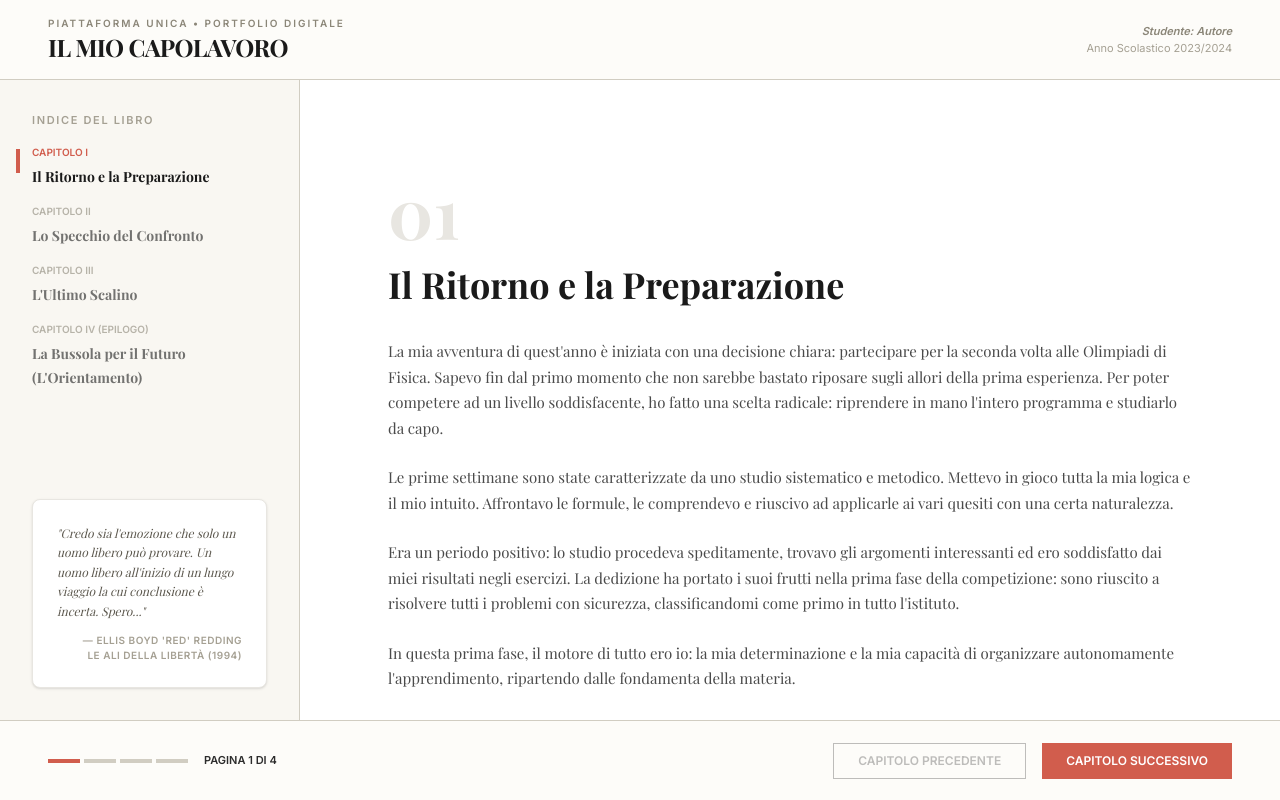
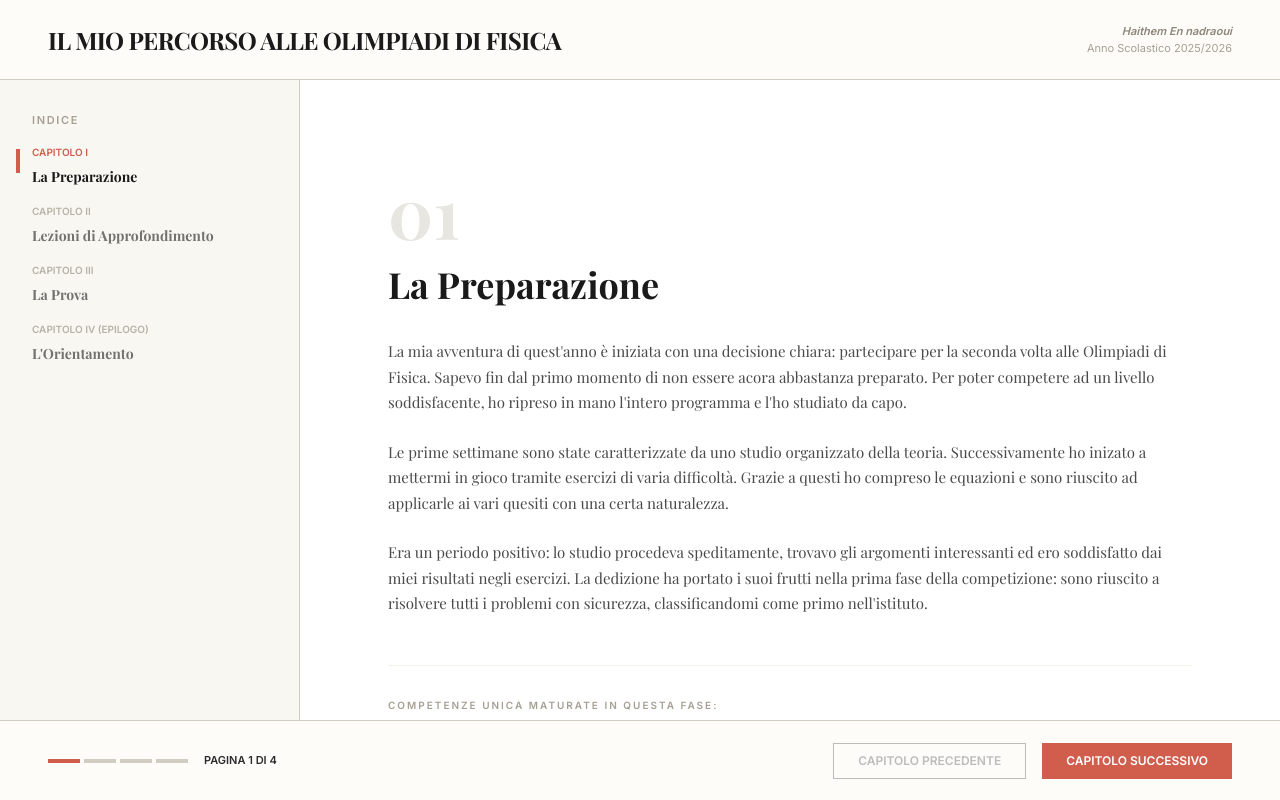
Before and after one commit to Haithem-Enna/PERCORSO-OLIFIS, a React (Vite) app: page / in a window 1280 px wide. Built offline with nearby package versions, Linux system fonts and the light colour scheme; the HTML template or start-up script is replaced by a standard one; a web font is replaced by a local one.

Commit message:
Descrizione della modifica (es: Aggiornato testo home)

```diff
--- a/src/App.jsx
+++ b/src/App.jsx
@@ -25,12 +25,11 @@ export default function App() {
       {/* Header: Institutional Context */}
       <header className="w-full shrink-0 h-20 border-b border-[#D1CDC2] px-6 lg:px-12 flex items-center justify-between bg-[#FDFCF9]">
         <div className="flex flex-col">
-          <span className="text-[10px] uppercase tracking-[0.2em] font-sans font-bold text-[#8B8678]">Piattaforma Unica • Portfolio Digitale</span>
-          <h1 className="text-xl lg:text-2xl font-black tracking-tight text-[#1A1A1A] font-serif uppercase">IL MIO CAPOLAVORO</h1>
+          <h1 className="text-xl lg:text-2xl font-black tracking-tight text-[#1A1A1A] font-serif uppercase">IL MIO PERCORSO ALLE OLIMPIADI DI FISICA</h1>
         </div>
         <div className="text-right hidden sm:block">
-          <span className="text-[11px] font-sans font-semibold text-[#8B8678] block italic">Studente: Autore</span>
-          <span className="text-[11px] font-sans text-[#A5A093] block">Anno Scolastico 2023/2024</span>
+          <span className="text-[11px] font-sans font-semibold text-[#8B8678] block italic">Haithem En nadraoui</span>
+          <span className="text-[11px] font-sans text-[#A5A093] block">Anno Scolastico 2025/2026</span>
         </div>
       </header>
 
@@ -38,7 +37,7 @@ export default function App() {
         {/* Sidebar Navigation: The Table of Contents */}
         <aside className="w-full md:w-[300px] border-b md:border-b-0 md:border-r border-[#D1CDC2] p-8 flex flex-col justify-between bg-[#F9F7F2] shrink-0 overflow-y-auto">
           <div className="space-y-6 flex-1">
-            <h3 className="text-[11px] uppercase tracking-[0.15em] font-sans font-bold text-[#A5A093] mb-4">Indice del Libro</h3>
+            <h3 className="text-[11px] uppercase tracking-[0.15em] font-sans font-bold text-[#A5A093] mb-4">Indice</h3>
             <div className="space-y-4">
               {capitoli.map((cap, index) => (
                 <div
@@ -58,11 +57,6 @@ export default function App() {
                 </div>
               ))}
             </div>
-          </div>
-
-          <div className="hidden md:block p-6 bg-white border border-[#E8E6E1] rounded-lg shadow-sm mt-8">
-            <p className="text-[12px] italic leading-relaxed text-[#5C584E]">"Credo sia l'emozione che solo un uomo libero può provare. Un uomo libero all'inizio di un lungo viaggio la cui conclusione è incerta. Spero..."</p>
-            <p className="mt-3 text-[10px] font-sans font-bold text-[#A5A093] text-right uppercase tracking-wider">— Ellis Boyd 'Red' Redding<br/>Le ali della libertà (1994)</p>
           </div>
         </aside>
 
@@ -142,7 +136,7 @@ export default function App() {
              disabled={currentPageIndex === capitoli.length - 1}
              className="px-4 md:px-6 py-2 bg-[#D15D4D] text-white text-[10px] md:text-[12px] font-sans font-bold hover:bg-[#B04C3E] transition-colors uppercase disabled:opacity-50 cursor-pointer"
           >
-             {currentPageIndex === capitoli.length - 1 ? 'Pubblica su Unica' : 'Capitolo Successivo'}
+             Capitolo Successivo
           </button>
         </div>
       </footer>
--- a/src/data.jsx
+++ b/src/data.jsx
@@ -1,86 +1,77 @@
 export const capitoli = [
   {
     id: 1,
-    title: "Capitolo 1: Il Ritorno e la Preparazione",
+    title: "Capitolo 1: La Preparazione",
     date: "Ottobre - Dicembre",
     content: [
-      "La mia avventura di quest'anno è iniziata con una decisione chiara: partecipare per la seconda volta alle Olimpiadi di Fisica. Sapevo fin dal primo momento che non sarebbe bastato riposare sugli allori della prima esperienza. Per poter competere ad un livello soddisfacente, ho fatto una scelta radicale: riprendere in mano l'intero programma e studiarlo da capo.",
-      "Le prime settimane sono state caratterizzate da uno studio sistematico e metodico. Mettevo in gioco tutta la mia logica e il mio intuito. Affrontavo le formule, le comprendevo e riuscivo ad applicarle ai vari quesiti con una certa naturalezza.",
-      "Era un periodo positivo: lo studio procedeva speditamente, trovavo gli argomenti interessanti ed ero soddisfatto dai miei risultati negli esercizi. La dedizione ha portato i suoi frutti nella prima fase della competizione: sono riuscito a risolvere tutti i problemi con sicurezza, classificandomi come primo in tutto l'istituto.",
-      "In questa prima fase, il motore di tutto ero io: la mia determinazione e la mia capacità di organizzare autonomamente l'apprendimento, ripartendo dalle fondamenta della materia."
-    ],
+      "La mia avventura di quest'anno è iniziata con una decisione chiara: partecipare per la seconda volta alle Olimpiadi di Fisica. Sapevo fin dal primo momento di non essere acora abbastanza preparato. Per poter competere ad un livello soddisfacente, ho ripreso in mano l'intero programma e l'ho studiato da capo.",
+      "Le prime settimane sono state caratterizzate da uno studio organizzato della teoria. Successivamente ho inizato a mettermi in gioco tramite esercizi di varia difficoltà. Grazie a questi ho compreso le equazioni e sono riuscito ad applicarle ai vari quesiti con una certa naturalezza.",
+      "Era un periodo positivo: lo studio procedeva speditamente, trovavo gli argomenti interessanti ed ero soddisfatto dai miei risultati negli esercizi. La dedizione ha portato i suoi frutti nella prima fase della competizione: sono riuscito a risolvere tutti i problemi con sicurezza, classificandomi come primo nell'istituto."
+      ],
     comptenencesIntro: "In questa fase iniziale di studio autonomo e meticoloso, ho consolidato e messo in pratica in particolare due competenze chiave:",
     competences: [
       {
         name: "Competenza matematica e in scienze, tecnologie e ingegneria",
-        description: "Ho applicato modelli fisici e astrazioni matematiche per risolveri i quesiti teorici e pratici della prima fase. Il mio focus era interamente basato sull'utilizzo della logica deduttiva per decifrare l'ambiente fenomenologico della fisica e calcolare risultati rigorosi."
+        description: "Ho applicato modelli fisici e astrazioni matematiche per risolvere quesiti teorici e pratici della prima fase."
       },
       {
         name: "Competenza personale, sociale e capacità di imparare a imparare",
-        description: "Aver scelto di riprendere in mano l'intero programma da zero ha richiesto una notevole capacità di autogestione (imparare a imparare). Ho saputo pianificare lo studio, valutare oggettivamente le mie lacune, e perseverare nel lavoro in maniera del tutto autonoma e proattiva."
+        description: "Aver scelto di riprendere in mano l'intero programma da zero ha richiesto una notevole capacità di autogestione (imparare a imparare). Ho saputo pianificare lo studio e valutare le mie lacune."
       }
     ]
   },
   {
     id: 2,
-    title: "Capitolo 2: Lo Specchio del Confronto",
+    title: "Capitolo 2: Lezioni di Approfondimento",
     date: "Gennaio - Febbraio",
     content: [
       "Dopo aver brillato nella prima fase, è arrivato il momento della preparazione per la seconda prova. Sono state organizzate delle lezioni di approfondimento a cui ho partecipato assieme ad altri ragazzi. Ed è proprio in queste aule che è avvenuto il momento per me più significativo dell’intero percorso.",
-      "Parlando e confrontandomi con gli altri studenti, mi sono trovato di fronte a persone che vivevano la fisica in modo molto diverso dal mio. Erano dei veri appassionati. Trattavano ogni argomento non come un ostacolo intellettuale da risolvere, ma come un interesse profondo, totalizzante, coltivato fin da quando erano bambini.",
-      "Guardandoli negli occhi mentre parlavano di relatività e termodinamica nel tempo libero, ho avuto la mia prima vera intuizione sul mio futuro: noi eravamo profondamente diversi. Ho realizzato che io possedevo un eccellente 'problem-solving' e mi piaceva la soddisfazione logica del trovare la soluzione a un enigma, ma a differenza loro, non avevo il fuoco sacro, non avevo quell'ossessione per la pura materia.",
-      "Mentre loro si dedicavano alla fisica in modo accanito, quasi esclusivo, io mi rendevo conto di avere molte altre priorità e interessi. L'eccellenza in un campo come la fisica teorica richiedeva una fiamma che loro avevano e io no."
+      "Parlando e confrontandomi con gli altri studenti, mi sono trovato di fronte a persone che vivevano la fisica in modo molto diverso dal mio. Erano dei veri appassionati. Trattavano ogni argomento non come un ostacolo da risolvere, ma come un interesse profondo, coltivato fin da quando erano bambini.",
+      "Guardandoli negli occhi mentre parlavano di relatività e termodinamica nel tempo libero, ho avuto la mia prima vera intuizione sul mio futuro: noi eravamo profondamente diversi. Ho realizzato che io possedevo un eccellente 'problem-solving' e mi traevo soddisfazione nel trovare la soluzione a un enigma, ma a differenza loro, non avevo quell'ossessione per la pura materia.",
+      "Mentre loro si dedicavano alla fisica in modo accanito, quasi esclusivo, io mi rendevo conto di avere molte altre priorità e interessi. Ed è così che iniziai ad allontanarmi da questa scienza."
     ],
     comptenencesIntro: "Questa presa di consapevolezza nasce da un sano e costruttivo confronto interpersonale, che ha portato a sviluppare:",
     competences: [
       {
         name: "Competenza in materia di consapevolezza ed espressione culturali",
-        description: "Il confronto con i coetanei mi ha permesso di esplorare e riconoscere l\"habitus\" della vera e pura vocazione scientifica come forma di espressione culturale. Ho riflettuto su cosa significhi avere una passione innata e totalizzante a confronto con l'applicazione metodica delle conoscenze."
+        description: "Il confronto con i coetanei mi ha permesso capire che nella mia vita vorrei avere poco a che fare con la fisica e di cercare nuove discipline che mi possano affascianare."
       },
-      {
-        name: "Competenza personale, sociale e capacità di imparare a imparare",
-        description: "Questa è stata forse la fase più profonda a livello umano: l'attitudine all'introspezione. Sono riuscito, socializzando e confrontandomi con menti diverse dalla mia, a mappare i miei stessi sentimenti, comprendendo i miei limiti motivazionali senza sentirmi inferiore, ma diversamente equipaggiato."
-      }
     ]
   },
   {
     id: 3,
-    title: "Capitolo 3: L'Ultimo Scalino",
+    title: "Capitolo 3: La Prova",
     date: "Febbraio - Marzo",
     content: [
-      "Arriva, inesorabile, il giorno della seconda prova. Nonostante la consapevolezza acquisita sul mio diverso rapporto con la fisica, durante il periodo intercorso mi ero comunque allenato parecchio.",
-      "E i risultati dell'allenamento si sono visti. Di fronte al foglio bianco ho notato un mio enorme miglioramento personale: sono riuscito ad affrontare, almeno in gran parte, molti dei problemi proposti che solo l'anno prima mi sarebbero sembrati arabo.",
-      "Tuttavia, l'esito finale non è stato quello del passaggio alla fase successiva. I motivi di questo stop sono stati due: da un lato, l'obiettiva e innegabile presenza sul campo di menti eccelse, studenti ampiamente migliori di me che avevano coltivato la materia con quella passione accanita che avevo percepito prima; dall'altro lato, ho incontrato in sede di correzione professori con parametri estremamente stringenti, che esigevano un livello di precisione formale tipico degli addetti ai lavori.",
-      "In questo frangente ho percepito non il sapore amaro dell'ingiustizia, ma il gusto reale del limite oggettivo. Non sono passato, è vero. Ma ho scritto fino in fondo le mie soluzioni."
+      "Arriva, inesorabile, il giorno della seconda prova. Nonostante la consapevolezza acquisita sul mio diverso rapporto con la fisica, prima della prova, mi ero comunque allenato parecchio.",
+      "E i risultati dell'allenamento si sono visti. Di fronte al foglio bianco ho notato un mio enorme miglioramento personale: sono riuscito ad affrontare, almeno in gran parte, i problemi proposti che solo l'anno prima mi sarebbero sembrati impossibili.",
+      "Tuttavia, l'esito finale non è stato quello del passaggio alla fase successiva. I motivi di questo stop sono stati due: da un lato, l'obiettiva e innegabile presenza sul campo di menti molto più interessate alla materia, studenti ampiamente migliori di me grazie alla loro grande passione; dall'altro lato, ho incontrato in sede di correzione professori con parametri estremamente stringenti.",
     ],
     comptenencesIntro: "In questa fase di testing agonistico puro, e di successiva elaborazione di una valutazione rigorosa, ho allenato:",
     competences: [
       {
-        name: "Competenza alfabetica funzionale",
-        description: "La decodifica dei testi dei problemi della seconda prova olimpica è complessa, e mi ha richiesto enormi doti di alfabetizzazione funzionale: capire le esatte implicazioni dei vocaboli tecnici e produrre risposte argomentative scritte per spiegare matematicamente e a parole i concetti fisici dei miei procedimenti."
-      },
-      {
         name: "Competenza matematica e in scienze, tecnologie e ingegneria",
-        description: "Ancora una volta, sul campo di prova, ho dovuto mettere in atto ragionamenti scientifico-matematici ad altissima pressione, applicando formule logiche per destrutturare ostacoli reali e complessi."
+        description: "Ancora una volta, sul campo di prova, ho dovuto applicare equazioni matematiche e fisiche per destrutturare ostacoli reali e complessi."
       }
     ]
   },
   {
     id: 4,
-    title: "Epilogo: La Bussola per il Futuro (L'Orientamento)",
+    title: "Epilogo: L'Orientamento",
     date: "Il Presente",
     content: [
       "Paradossalmente, considero il non aver superato la seconda fase come uno dei miei più grandi successi in assoluto nel mio percorso scolastico. Spesso si insegna a considerare lo stop di un esame come una sconfitta da dimenticare. Per me è stato il semaforo necessario per capire chiaramente la direzione della mia vita.",
-      "Mi è servito sedermi tra ragazzi straordinari per rendermi conto che, nel mio profondo, l'amore incrollabile per la fisica teorica e l'accademia non era la mia strada.",
-      "Ho isolato il nocciolo delle mie competenze: cos'è che mi rendeva comunque il primo nel mio istituto? Il mio 'problem-solving'. La mia logica. La mia versatilità nell'attaccare un enigma e destrutturarlo. Questa presa di coscienza sta dettando le basi incontrovertibili per la mia scelta universitaria e lavorativa futura.",
-      "Ho deciso di orientarmi verso percorsi accademici in cui la logica, la capacità di analisi e il problem-solving siano impiegati come potenti strumenti applicativi rispetto a contesti più ampi, poliedrici, e in linea con le mie diverse priorità. Penso ai campi dell'economia, dell'Informatica o dell'Ingegneria Gestionale: settori nei quali non mi sarà richiesta la devozione esclusiva del fisico puro, ma l'agilità mentale di chi sa 'aggiustare', creare sistemi e connettere puntini. Non ho conquistato una medaglia finale nella fisica, ma ho vinto una cosa molto più preziosa: una solida e irremovibile lucidità su chi sono e su dove sto andando."
+      "Mi è servito sedermi tra ragazzi straordinari per rendermi conto che, nel mio profondo, la fisica teorica non era la mia strada.",
+      "Ho omunque provato a capire cosa mi aveva portato fino a quel punto senza avere l'interesse necessario: il mio 'problem-solving'. La mia logica. La mia versatilità nell'attaccare un enigma e destrutturarlo. Grazie a questa presa di coscienza riesco a vedere il mio futuro sempre in modo più nitido.",
+      "Ho deciso di orientarmi verso percorsi universitari in cui la logica, la capacità di analisi e il problem-solving molto importanti. Grazie a questa esperienza sono riuscito a confermare la mia scelta nell'ambito dell'informatica: settore nel quale mi sarà richiesta l'agilità mentale di chi sa 'aggiustare', creare sistemi e connettere puntini. Non ho conquistato una medaglia finale nella fisica, ma ho vinto una cosa molto più preziosa: una solida coscienza su chi sono e dove voglio andare."
     ],
-    comptenencesIntro: "L'esito di questo percorso si racchiude e si sintetizza in una specifica e preziosa competenza finale:",
+    comptenencesIntro: "",
     competences: [
+
       {
-        name: "Competenza imprenditoriale",
-        description: "Non si tratta solo di saper gestire aziende, ma di atteggiamento verso la propria vita e verso il mondo del lavoro. Saper trasformare un \"fallimento\" sportivo/accademico in un caposaldo strategico per le scelte future; avere proattività nel gestire se stessi; valorizzare le abilità in base alle proprie attitudini effettive (il problem solving scisso dall'attaccamento alla fisica pura), e progettare consapevolmente l'orientamento universitario futuro."
-      }
+        name: "Competenza in materia di consapevolezza ed espressione culturali",
+        description: "Grazie a questa esperienza ho acquisito una forte consapevolezzaa di ciò che sono e di cosa voglio diventare."
+      },
     ]
   }
 ];
```
